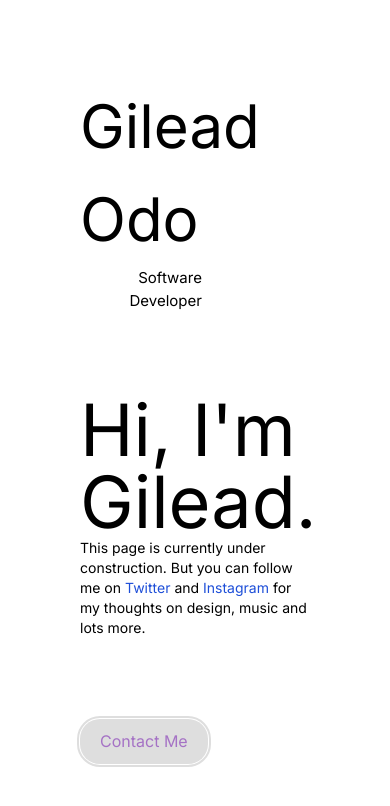
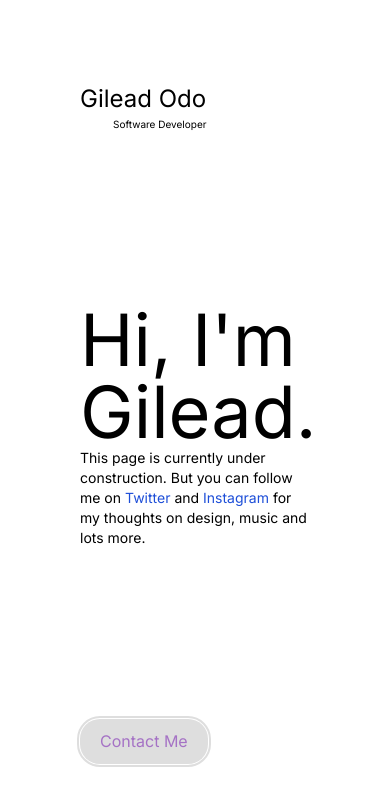
Before and after one commit to blur94/pre-portfolio, a Next.js app: page / in a window 390 px wide. Shown: the top 806 px of the page. Built offline with nearby package versions, Linux system fonts and the light colour scheme; grey boxes are pictures that could not be loaded.

Commit message:
style: Made it responsive

```diff
--- a/src/pages/contact.tsx
+++ b/src/pages/contact.tsx
@@ -79,10 +79,10 @@ export default function contactPage() {
   return (
     <>
       <ThemeIcon
-        mt={50}
+        my={{ base: 30, md: 50 }}
         w={100}
         variant="light"
-        ml={150}
+        ml={{ base: 15, md: 150 }}
         onClick={back}
         style={{ cursor: "pointer" }}
       >
--- a/src/pages/index.tsx
+++ b/src/pages/index.tsx
@@ -1,6 +1,6 @@
-import Image from "next/image";
 import { Inter } from "next/font/google";
 import Link from "next/link";
+import { Text, Image } from "@mantine/core";
 
 const inter = Inter({ subsets: ["latin"] });
 
@@ -14,11 +14,12 @@ export default function Home() {
     <main className={`flex min-h-screen items-center ${inter.className}`}>
       <div className="h-screen  w-full p-20 flex flex-col justify-between">
         <div className="title">
-          <p>
+          <Text fz={{ base: 24, sm: 27, md: 40, lg: 60 }} w="55%" truncate>
             {bio.firstName} {bio.lastName}
-            <span>{bio.role}</span>
-          </p>
-          {/* <p>Software Developer</p> */}
+            <Text fz={{ base: 10, sm: 15 }} ta="right" w="100%">
+              {bio.role}
+            </Text>
+          </Text>
         </div>
         <div>
           <p className="text-7xl">Hi, I'm {bio.firstName}.</p>
@@ -48,10 +49,12 @@ export default function Home() {
         </div>
       </div>
       <div className="h-screen flex items-center justify-center w-full ">
-        <img
+        <Image
           src="https://images.unsplash.com/photo-1682905926517-6be3768e29f0?q=80&w=2487&auto=format&fit=crop&ixlib=rb-4.0.3&ixid=M3wxMjA3fDF8MHxwaG90by1wYWdlfHx8fGVufDB8fHx8fA%3D%3D"
           alt="image"
+          visibleFrom="sm"
           className="image"
+          radius={20}
         />
       </div>
     </main>
--- a/src/styles/globals.css
+++ b/src/styles/globals.css
@@ -119,7 +119,7 @@ body {
 
 .title {
   p {
-    font-size: 60px;
+    /* font-size: 60px; */
     width: 53%;
 
     span {
@@ -142,7 +142,7 @@ body {
 input,
 textarea {
   display: block;
-  width: 30vw;
+  width: 80vw;
   /* border-radius: 10px; */
   padding: 5px;
   border-bottom: 1px solid #dedede;
@@ -154,6 +154,13 @@ textarea {
   :hover {
     outline: 1px solid #a572c5;
     outline-offset: 5px;
+  }
+}
+
+@media (min-width: 768px) {
+  input,
+  textarea {
+    width: 50vw;
   }
 }
 
```
